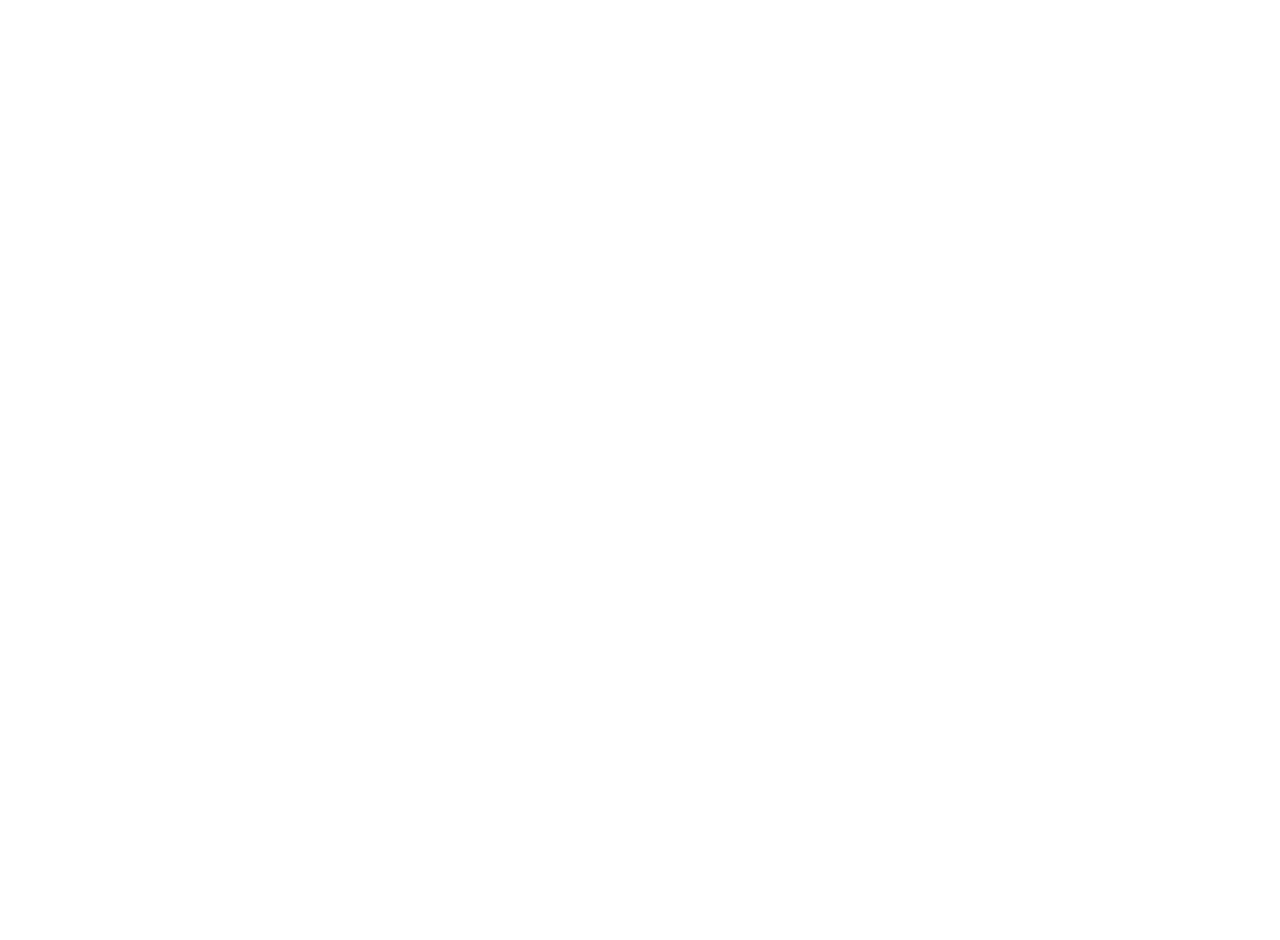
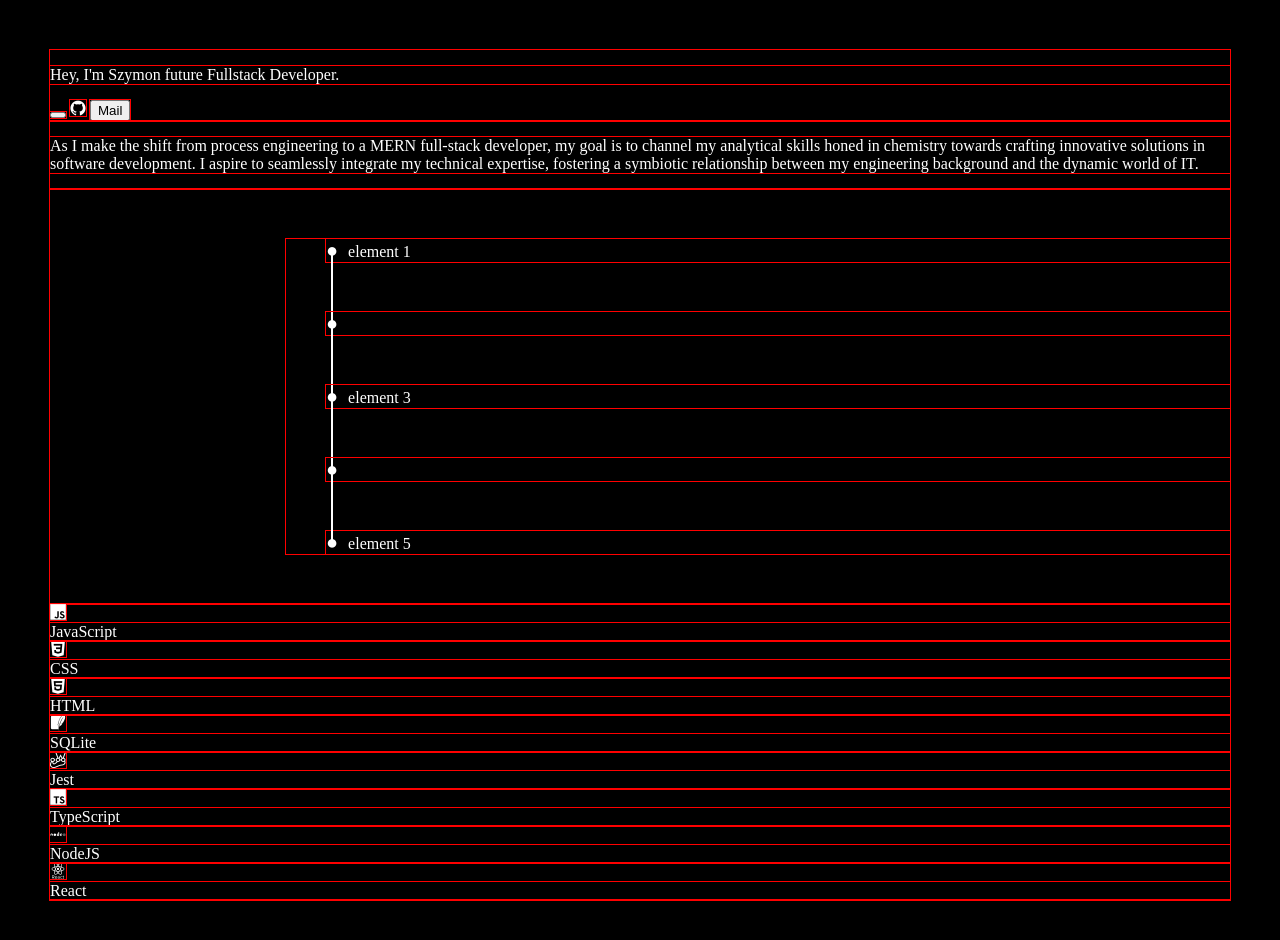
Before and after one commit to szymon-kowal/portfolio-site, a website built with webpack: page dist/index.html in a window 1280 px wide. Before the commit the page ends 800 px from the top, so only its background shows below. Built offline with nearby package versions, Linux system fonts and the light colour scheme.

Commit message:
Add some text and styling to index page

```diff
--- a/src/style.css
+++ b/src/style.css
@@ -0,0 +1,88 @@
+html,
+body {
+  margin: 0;
+  padding: 0;
+}
+
+:root {
+  --backgr-clr: black;
+}
+
+/* Content placing */
+
+* {
+  outline: 1px solid red;
+  color: white;
+}
+
+html,
+body {
+  min-height: 100vh;
+}
+
+.btn {
+  color: black;
+}
+
+.webcontainer {
+  min-height: 100vh;
+  display: flex;
+  background-color: var(--backgr-clr);
+  flex-direction: column;
+  padding: 50px;
+}
+
+.zielony {
+  background-color: yellow;
+}
+
+.content {
+  flex: 1;
+}
+
+/* vertical bar to the timeline */
+
+li {
+  margin: 50px 0;
+}
+.bar {
+  list-style: none;
+  margin-left: 20%;
+}
+.bar > li {
+  position: relative;
+}
+
+.bar > li:before {
+  content: "\25CF";
+  margin-right: 10px;
+  font-size: 20px;
+}
+
+.bar > li:after {
+  position: absolute;
+  left: 0;
+  top: 0;
+  content: "";
+  border-left: 2px solid white;
+  margin-left: 5px;
+  height: 75px; /* this can change height*/
+}
+
+.bar > li:first-of-type:after {
+  top: 50%;
+}
+
+.bar > li:last-of-type:after {
+  top: -60px;
+}
+
+.learned p,
+.learned i {
+  margin: 0;
+}
+
+.to-learn p,
+.to-learn i {
+  margin: 0;
+}
```
Also changed, not shown: dist/index.html, dist/main.js.
